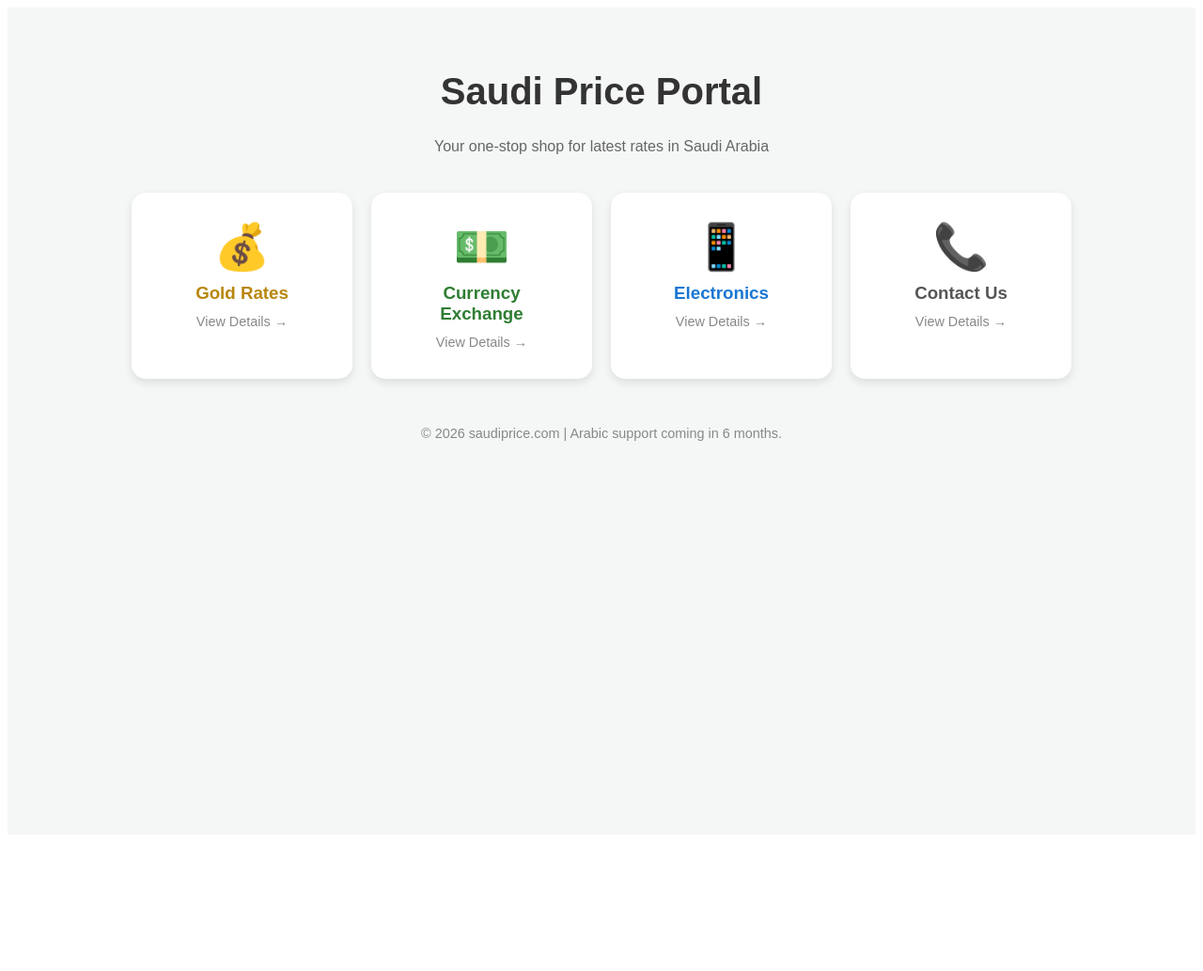
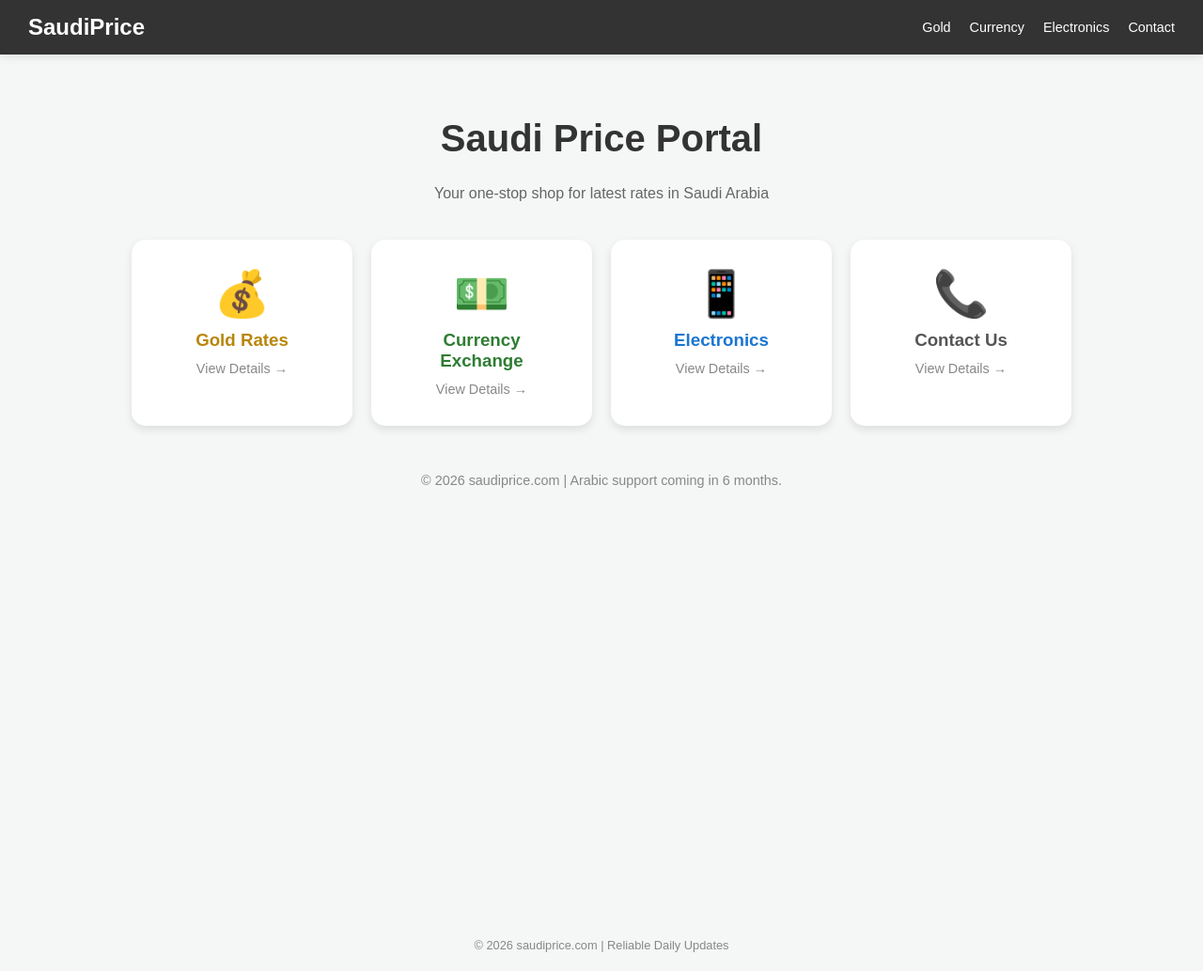
Before and after one commit to DiGiSaudia/saudirate, a Next.js app: page / in a window 1280 px wide. Shown: the whole page at 94% size. Before the commit the page ends 896 px from the top, so only its background shows below. Built offline with nearby package versions, Linux system fonts and the light colour scheme.

Commit message:
final layout with navbar

```diff
--- /dev/null
+++ b/app/components/Navbar.tsx
@@ -0,0 +1,28 @@
+import React from 'react';
+
+export default function Navbar() {
+  return (
+    <nav style={{
+      display: 'flex',
+      justifyContent: 'space-between',
+      alignItems: 'center',
+      padding: '15px 30px',
+      backgroundColor: '#333',
+      color: 'white',
+      position: 'sticky',
+      top: 0,
+      zIndex: 1000,
+      boxShadow: '0 2px 10px rgba(0,0,0,0.1)'
+    }}>
+      <div style={{ fontSize: '1.5rem', fontWeight: 'bold' }}>
+        <a href="/" style={{ color: 'white', textDecoration: 'none' }}>SaudiPrice</a>
+      </div>
+      <div style={{ display: 'flex', gap: '20px' }}>
+        <a href="/gold-rates" style={{ color: 'white', textDecoration: 'none', fontSize: '0.9rem' }}>Gold</a>
+        <a href="/currency" style={{ color: 'white', textDecoration: 'none', fontSize: '0.9rem' }}>Currency</a>
+        <a href="/electronics" style={{ color: 'white', textDecoration: 'none', fontSize: '0.9rem' }}>Electronics</a>
+        <a href="/contact" style={{ color: 'white', textDecoration: 'none', fontSize: '0.9rem' }}>Contact</a>
+      </div>
+    </nav>
+  );
+}
--- a/app/layout.tsx
+++ b/app/layout.tsx
@@ -1,33 +1,42 @@
-import type { Metadata } from "next";
-import { Geist, Geist_Mono } from "next/font/google";
-//import "./globals.css";
+import React from 'react';
+import Navbar from './components/Navbar';
 
-const geistSans = Geist({
-  variable: "--font-geist-sans",
-  subsets: ["latin"],
-});
-
-const geistMono = Geist_Mono({
-  variable: "--font-geist-mono",
-  subsets: ["latin"],
-});
-
-export const metadata: Metadata = {
-  title: "Create Next App",
-  description: "Generated by create next app",
+export const metadata = {
+  title: 'Saudi Price Portal',
+  description: 'Daily Gold, Currency and Electronics prices in Saudi Arabia',
 };
 
 export default function RootLayout({
   children,
-}: Readonly<{
-  children: React.ReactNode;
-}>) {
+}: {
+  children: React.ReactNode
+}) {
   return (
     <html lang="en">
-      <body
-        className={`${geistSans.variable} ${geistMono.variable} antialiased`}
-      >
-        {children}
+      <body style={{
+        margin: 0,
+        padding: 0,
+        backgroundColor: "#f4f7f6",
+        fontFamily: "Arial, sans-serif"
+      }}>
+        {/* نیوبار جو ہر صفحے پر اوپر نظر آئے گا */}
+        <Navbar />
+
+        {/* پیج کا اصلی مواد */}
+        <main>
+          {children}
+        </main>
+
+        {/* ایک چھوٹا سا فوٹر جو ہر صفحے کے نیچے ہوگا */}
+        <footer style={{
+          textAlign: "center",
+          padding: "20px",
+          color: "#888",
+          fontSize: "0.8rem",
+          marginTop: "40px"
+        }}>
+          © 2026 saudiprice.com | Reliable Daily Updates
+        </footer>
       </body>
     </html>
   );
```
